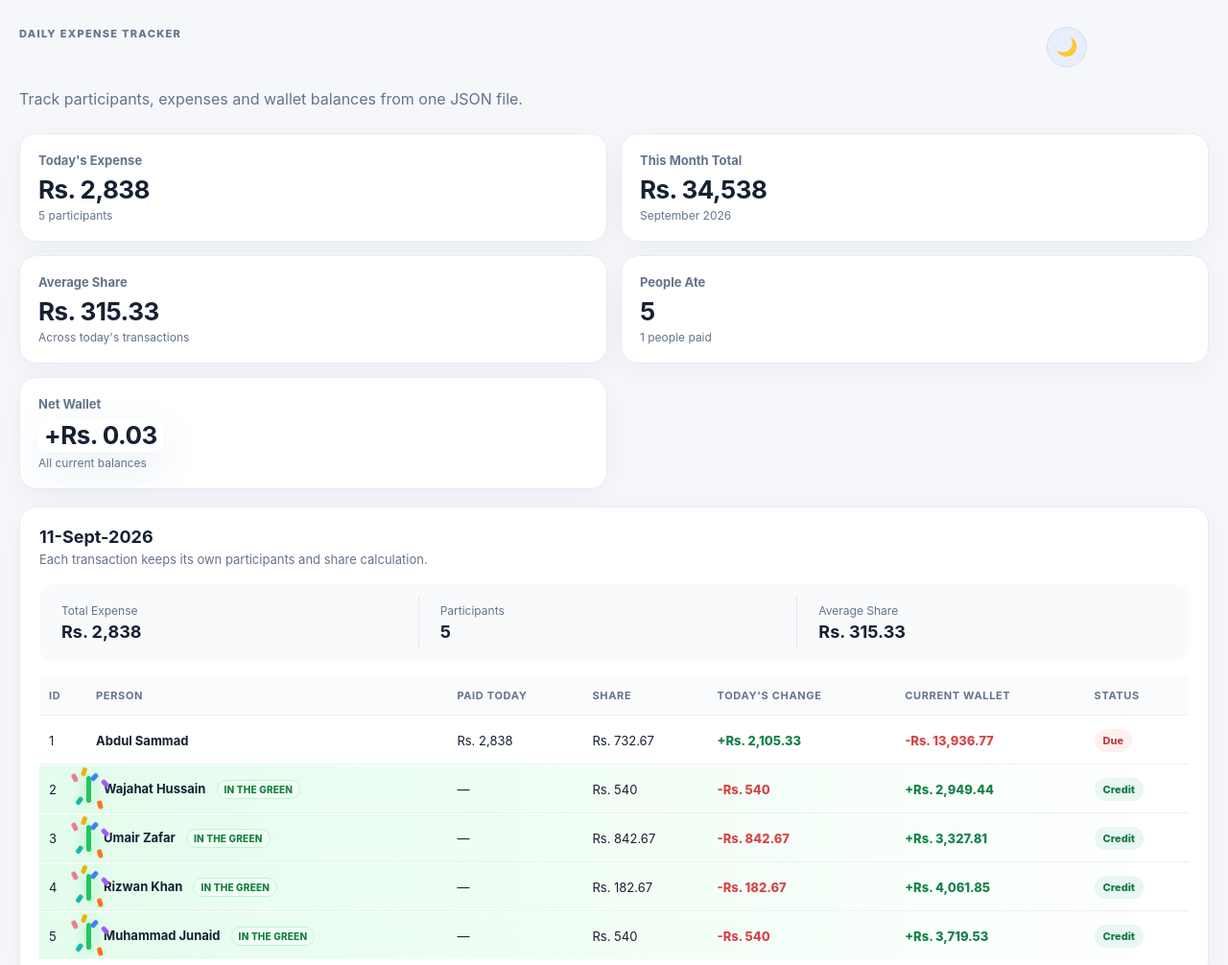
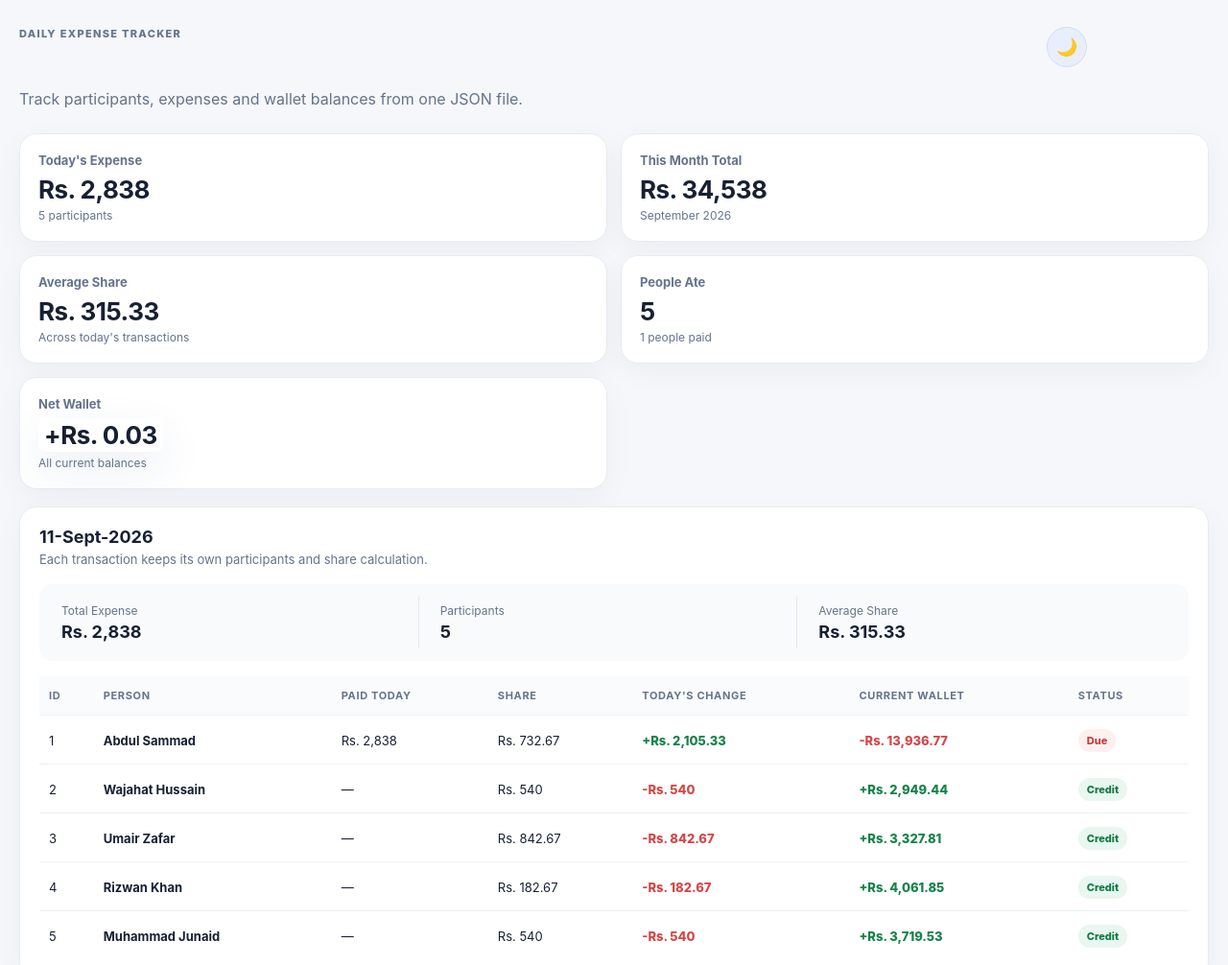
Before and after one commit to AbdulSammadFarooq/lunch-management-system, a plain HTML site: page index.html in a window 1280 px wide. Shown: the top 1006 px of the page at 96% size. Drawn offline with Linux system fonts and the light colour scheme.

Commit message:
update design

```diff
--- a/app.js
+++ b/app.js
@@ -327,20 +327,12 @@ function renderPeople(calc, today) {
 
         const [label, cls] = status(current);
 
-        const isPositiveUser = current > 0;
-
         return `
-      <tr class="${isPositiveUser ? "positive-user" : ""}">
+      <tr>
         <td data-label="Id">${escapeHtml(p.id)}</td>
 
         <td class="person" data-label="Person">
           ${escapeHtml(p.name)}
-          ${isPositiveUser ? `
-            <span class="positive-mark" aria-hidden="true">In the green</span>
-            <span class="confetti" aria-hidden="true">
-              <i></i><i></i><i></i><i></i><i></i><i></i>
-            </span>
-          ` : ""}
         </td>
 
         <td data-label="Paid Today">
--- a/style.css
+++ b/style.css
@@ -281,33 +281,6 @@ tr:last-child td {
 .person {
   font-weight: 750;
 }
-.positive-user {
-  position: relative;
-  background: linear-gradient(90deg, rgba(220, 252, 231, 0.78), rgba(255, 255, 255, 0));
-}
-
-body.dark-mode .positive-user {
-  background: linear-gradient(90deg, rgba(20, 83, 45, 0.38), rgba(30, 41, 59, 0));
-}
-
-.positive-user .person {
-  position: relative;
-  padding-left: 18px;
-}
-
-.positive-user .person::before {
-  content: "";
-  position: absolute;
-  left: 0;
-  top: 50%;
-  width: 5px;
-  height: 28px;
-  border-radius: 999px;
-  background: #22c55e;
-  transform: translateY(-50%);
-  box-shadow: 0 0 16px rgba(34, 197, 94, 0.55);
-}
-
 .positive-mark {
   display: inline-block;
   margin-left: 8px;
```
